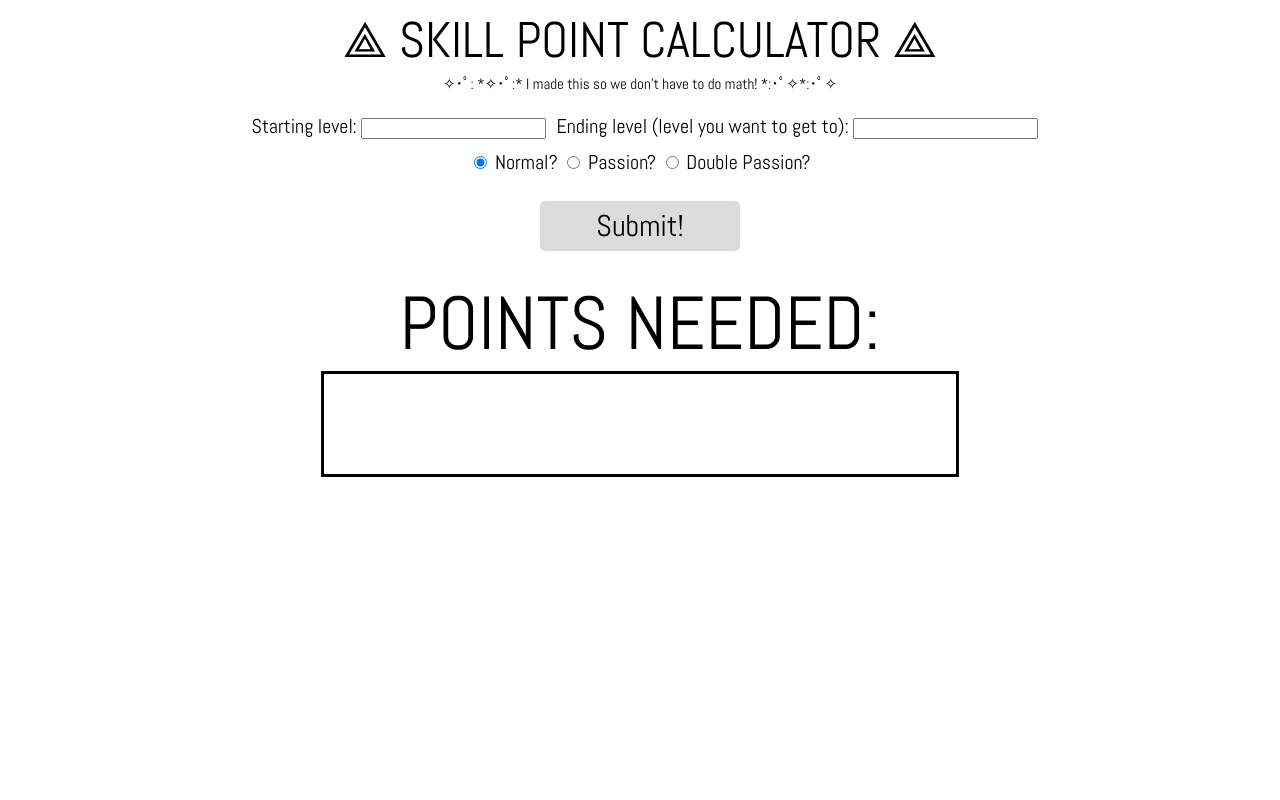
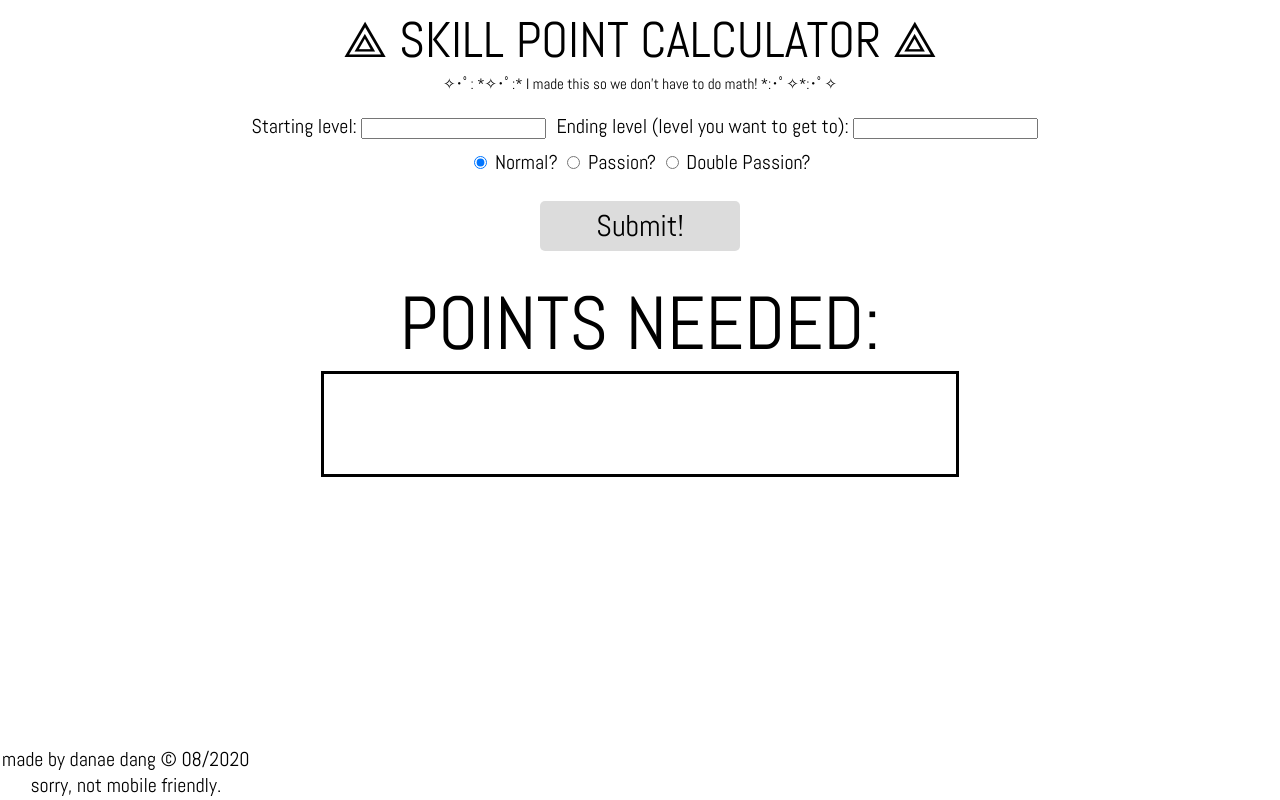
Before and after one commit to asteroidmeridian/asteroidmeridian.github.io, a plain HTML site: page index.html in a window 1280 px wide. Drawn offline with Linux system fonts and the light colour scheme.

Commit message:
copyright add

```diff
--- a/dnd-styles.css
+++ b/dnd-styles.css
@@ -50,3 +50,9 @@ body {
 	border-radius: 5px;
 	background-color: gainsboro;
 }
+
+#copyright {
+  position: fixed;
+  bottom: 2px;
+  left: 2px;
+}
--- a/index.html
+++ b/index.html
@@ -32,4 +32,9 @@
 	</div>
 	<div id="ending-title">POINTS NEEDED:</div>
 	<div id="total"></div>
+	<div id='copyright'>
+		made by danae dang
+		©	08/2020 <br>
+		sorry, not mobile friendly.
+	</div>
 </body>
```
